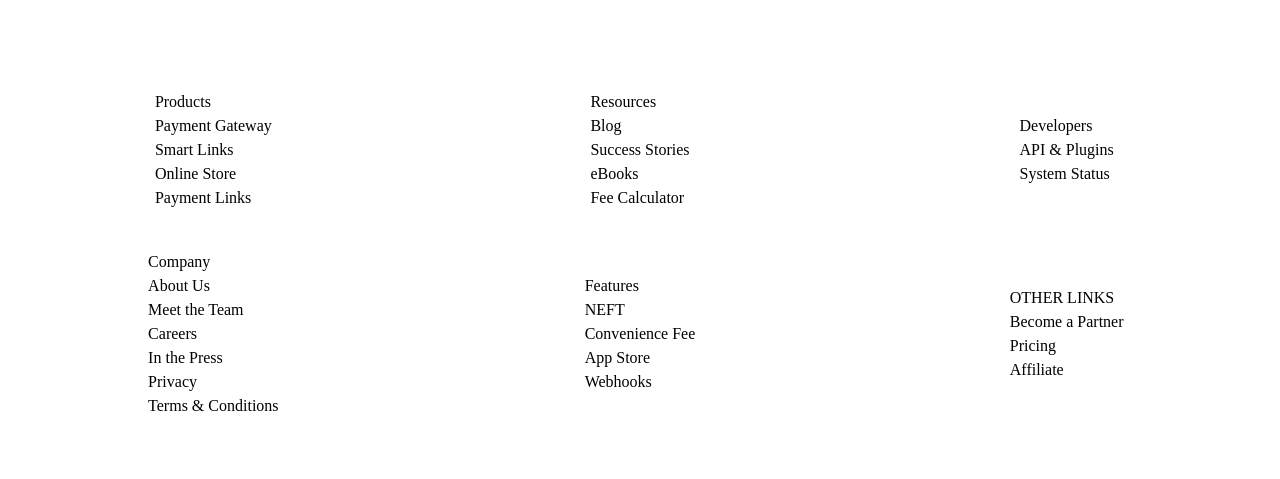
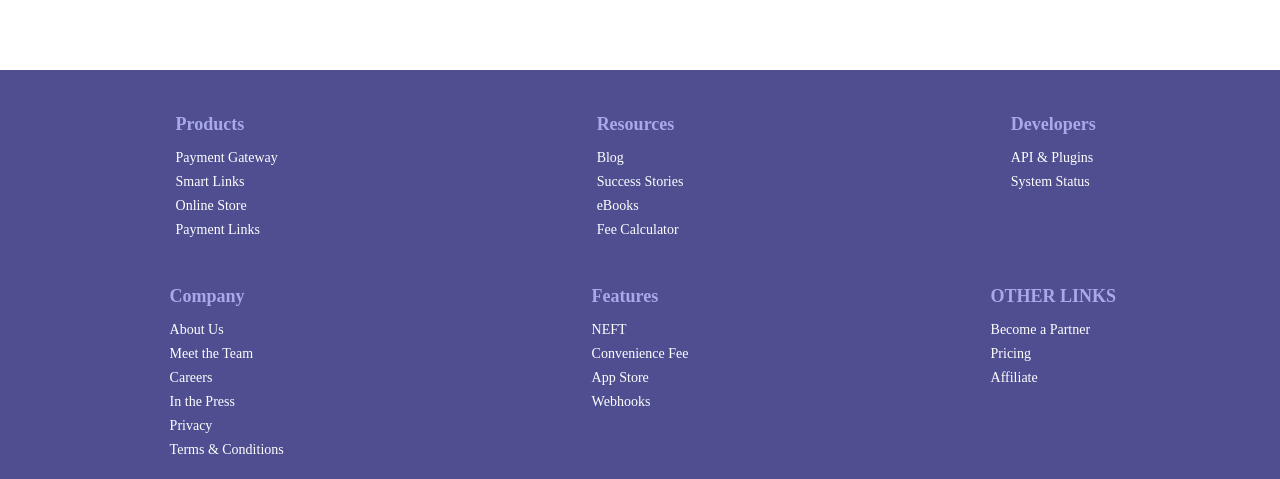
Before and after one commit to M-IMS/paysilo-v2, a React (Create React App) app: page / in a window 1280 px wide. Shown: the part 5572-6051 px from the top of the page. Before the commit the page ends 6010 px from the top, so only its background shows below. Built offline with nearby package versions, Linux system fonts and the light colour scheme.

Commit message:
Footer update

```diff
--- a/src/components/Footer.jsx
+++ b/src/components/Footer.jsx
@@ -1,11 +1,16 @@
 import React from "react";
+
+import googleplay from "../assets/googleplay.png";
+import appstore from "../assets/appstore.png";
+import logowhite from "../assets/logo-white.png";
 
 const Footer = () => {
   return (
-    <div className="grid grid-cols-3 gap-10 items-center justify-items-center p-5">
+    <div className="bg-accent items-center p-5">
+      <div className="grid grid-cols-3 gap-10 justify-items-center p-5">
         <div>
-        <h1>Products</h1>
-        <div>
+          <h1 className="text-lg font-semibold text-clr3 mb-2">Products</h1>
+          <div className="text-sm font-normal text-white cursor-pointer leading-6">
             <p>Payment Gateway</p>
             <p>Smart Links</p>
             <p>Online Store</p>
@@ -13,8 +18,8 @@ const Footer = () => {
           </div>
         </div>
         <div>
-        <h1>Resources</h1>
-        <div>
+          <h1 className="text-lg font-semibold text-clr3 mb-2">Resources</h1>
+          <div className="text-sm font-normal text-white cursor-pointer leading-6">
             <p>Blog</p>
             <p>Success Stories</p>
             <p>eBooks</p>
@@ -22,15 +27,15 @@ const Footer = () => {
           </div>
         </div>
         <div>
-        <h1>Developers</h1>
-        <div>
+          <h1 className="text-lg font-semibold text-clr3 mb-2">Developers</h1>
+          <div className="text-sm font-normal text-white cursor-pointer leading-6">
             <p>API & Plugins</p>
             <p>System Status</p>
           </div>
         </div>
         <div>
-        <h1>Company</h1>
-        <div>
+          <h1 className="text-lg font-semibold text-clr3 mb-2">Company</h1>
+          <div className="text-sm font-normal text-white cursor-pointer leading-6">
             <p>About Us</p>
             <p>Meet the Team</p>
             <p>Careers</p>
@@ -40,8 +45,8 @@ const Footer = () => {
           </div>
         </div>
         <div>
-        <h1>Features</h1>
-        <div>
+          <h1 className="text-lg font-semibold text-clr3 mb-2">Features</h1>
+          <div className="text-sm font-normal text-white cursor-pointer leading-6">
             <p>NEFT</p>
             <p>Convenience Fee</p>
             <p>App Store</p>
@@ -49,14 +54,31 @@ const Footer = () => {
           </div>
         </div>
         <div>
-        <h1>OTHER LINKS</h1>
-        <div>
+          <h1 className="text-lg font-semibold text-clr3 mb-2">OTHER LINKS</h1>
+          <div className="text-sm font-normal text-white cursor-pointer leading-6">
             <p>Become a Partner</p>
             <p>Pricing</p>
             <p>Affiliate</p>
           </div>
         </div>
       </div>
+      <img src={logowhite} alt="" />
+      {/* <div>
+        <div>
+          <img src={googleplay} alt="" />
+          <img src={appstore} alt="" />
+        </div>
+        <div>
+          <img src={logowhite} alt="" />
+          <p>
+            Lorem ipsum dolor sit amet, consectetur adipiscing elit. Etiam et
+            purus a odio finibus bibendum in sit amet leo. Mauris feugiat erat
+            tellus.
+          </p>
+          <img alt="" />
+        </div>
+      </div> */}
+    </div>
   );
 };
 
--- a/tailwind.config.js
+++ b/tailwind.config.js
@@ -13,7 +13,7 @@ module.exports = {
       black: "#000000",
       clr1: "#F2F2F2",
       clr2: "#E8EBF3",
-      clr3: "#222222",
+      clr3: "#A9A9E8",
     },
   },
   plugins: [],
```
Lines whose indentation alone changed are shown as unchanged.
